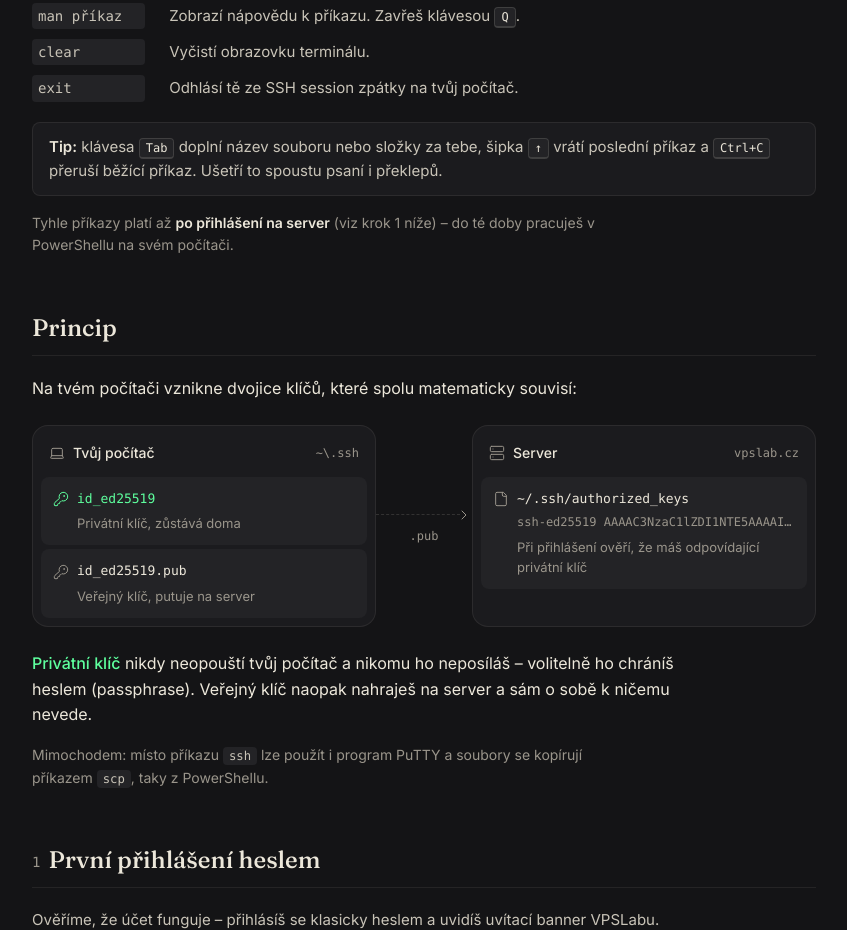
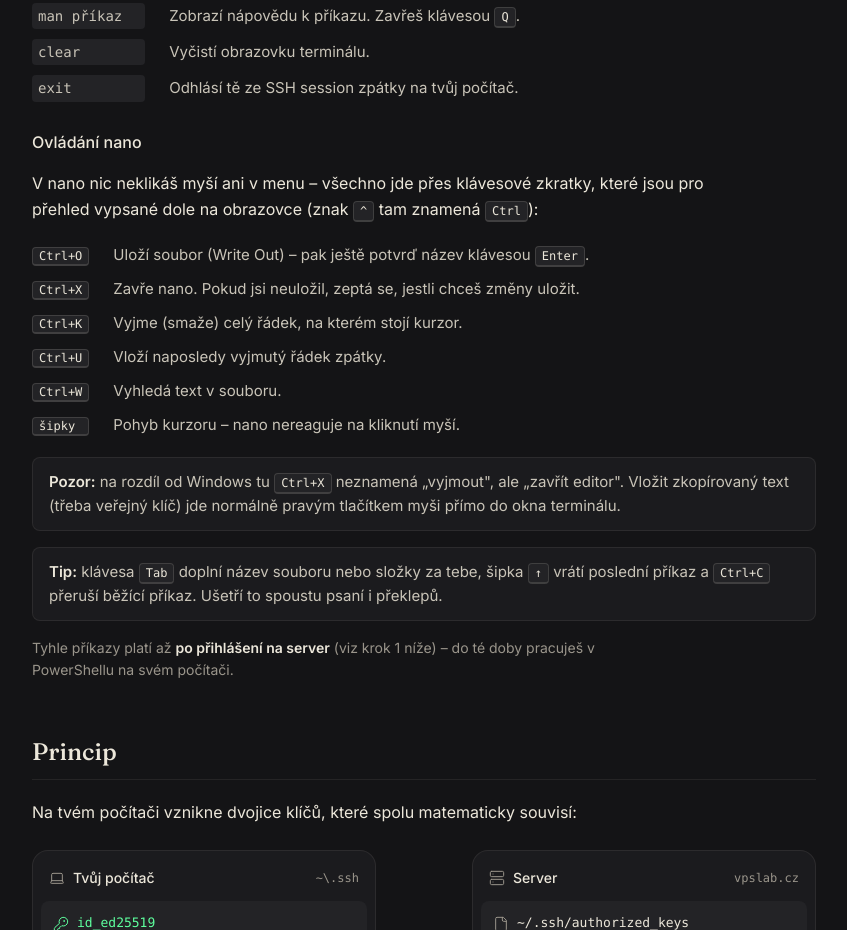
Before and after one commit to tomandesMSH/Readme-4-VPSLab, a plain HTML site: page SSHKeys.html in a window 1280 px wide. Shown: the part 1093-2023 px from the top of the page, without its empty margins (340-1187 px from the left). Drawn offline with Linux system fonts and the light colour scheme.

Commit message:
Add nano keybindings cheatsheet to Linux basics section
Explains Ctrl+O/Ctrl+X/Ctrl+K/Ctrl+U/Ctrl+W and calls out that Ctrl+X
closes the editor rather than cutting text, unlike Windows conventions.

```diff
--- a/SSHKeys.html
+++ b/SSHKeys.html
@@ -572,6 +572,18 @@
         <code class="path">exit</code><span>Odhlásí tě ze SSH session zpátky na tvůj počítač.</span>
       </div>
 
+      <h3 style="font-family:var(--sans); font-weight:500; font-size:16px; margin:28px 0 12px;">Ovládání nano</h3>
+      <p>V nano nic neklikáš myší ani v menu – všechno jde přes klávesové zkratky, které jsou pro přehled vypsané dole na obrazovce (znak <kbd>^</kbd> tam znamená <kbd>Ctrl</kbd>):</p>
+      <div class="cmd-table">
+        <kbd>Ctrl+O</kbd><span>Uloží soubor (Write Out) – pak ještě potvrď název klávesou <kbd>Enter</kbd>.</span>
+        <kbd>Ctrl+X</kbd><span>Zavře nano. Pokud jsi neuložil, zeptá se, jestli chceš změny uložit.</span>
+        <kbd>Ctrl+K</kbd><span>Vyjme (smaže) celý řádek, na kterém stojí kurzor.</span>
+        <kbd>Ctrl+U</kbd><span>Vloží naposledy vyjmutý řádek zpátky.</span>
+        <kbd>Ctrl+W</kbd><span>Vyhledá text v souboru.</span>
+        <kbd>šipky</kbd><span>Pohyb kurzoru – nano nereaguje na kliknutí myší.</span>
+      </div>
+      <div class="callout"><strong>Pozor:</strong> na rozdíl od Windows tu <kbd>Ctrl+X</kbd> neznamená „vyjmout", ale „zavřít editor". Vložit zkopírovaný text (třeba veřejný klíč) jde normálně pravým tlačítkem myši přímo do okna terminálu.</div>
+
       <div class="callout"><strong>Tip:</strong> klávesa <kbd>Tab</kbd> doplní název souboru nebo složky za tebe, šipka <kbd>↑</kbd> vrátí poslední příkaz a <kbd>Ctrl+C</kbd> přeruší běžící příkaz. Ušetří to spoustu psaní i překlepů.</div>
 
       <p class="aside">Tyhle příkazy platí až <strong>po přihlášení na server</strong> (viz krok 1 níže) – do té doby pracuješ v PowerShellu na svém počítači.</p>
```
